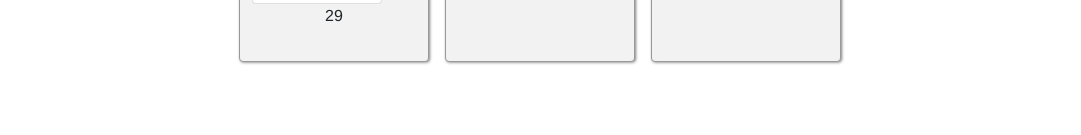
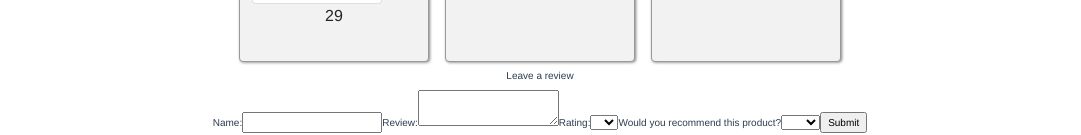
Before and after one commit to Lukaszk01/calendarVue, a Vue app in the folder calendar/: page / in a window 1280 px wide. Shown: the part 1922-2057 px from the top of the page, without its empty margins (100-1181 px from the left). Before the commit the page ends 1992 px from the top, so only its background shows below. Built offline with nearby package versions, Linux system fonts and the light colour scheme; what v-movable would draw is missing.

Commit message:
form implemented

```diff
--- a/calendar/src/components/Calendar.vue
+++ b/calendar/src/components/Calendar.vue
@@ -73,16 +73,48 @@
     <div @click='display' class="btn">
 
     <br>30</div>
-
     <div @click='display' class="btn">
         31</div>
     </div>
+<div class="container">
+  <form class="review-form" @submit.prevent="onSubmit">
+      <h3>Leave a review</h3>
+      <label for="name">Name:</label>
+      <input id="name" v-model="name">
+
+      <label for="review">Review:</label>
+      <textarea id="review" v-model="review"></textarea>
+
+      <label for="rating">Rating:</label>
+      <select id="rating" v-model.number="rating">
+        <option>5</option>
+        <option>4</option>
+        <option>3</option>
+        <option>2</option>
+        <option>1</option>
+      </select>
+      <label for="recommend">Would you recommend this product?</label>
+      <select id="recommend" v-model="recommend">
+        <option>Yes</option>
+        <option>No</option>
+      </select>
+
+      <input class="button" type="submit" value="Submit">
+
+    </form>
+
+</div>
+
+
   </div>
+
+
 
 </template>
 
 <script>
 import InfoCard from 'vue-info-card';
+
   export default {
     components: {
       InfoCard
@@ -108,6 +140,26 @@ import InfoCard from 'vue-info-card';
   methods: {
       formatter(value) {
         return value.toLowerCase()
+      },
+       onSubmit() {
+        if (this.name === '' || this.review === '' || this.rating === null || this.recommend === null) {
+          alert('Review is incomplete. Please fill out every field.')
+          return
+        }
+
+        let productReview = {
+          name: this.name,
+          review: this.review,
+          rating: this.rating,
+          recommend: this.recommend
+
+        }
+        this.$emit('review-submitted', productReview)
+        this.name = ''
+        this.review = ''
+        this.rating = null
+        this.recommend = null
+
       }
     }
 }
```
Also changed, not shown: calendar/src/components/Form.vue (+6 -5 lines).
